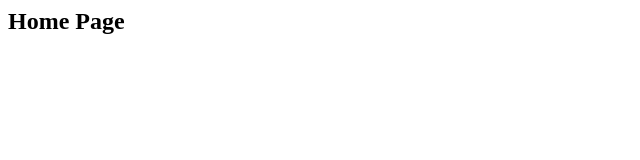
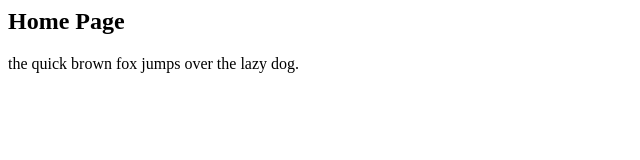
Before and after one commit to karishma358/myrepo03, a plain HTML site: page index.html in a window 1280 px wide. Shown: the whole page, without its empty margins (0-640 px from the left). Drawn offline with Linux system fonts and the light colour scheme.

Commit message:
Added a paragraph

```diff
--- a/index.html
+++ b/index.html
@@ -1,5 +1,6 @@
 <html>
    <body>
      <h2>Home Page</h2>
+     <p> the quick brown fox jumps over the lazy dog. </p>
    </body>
 </html>
```
